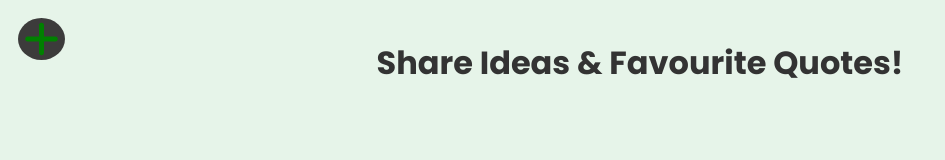
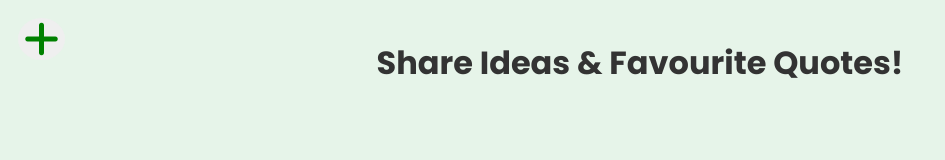
Before and after one commit to Safo-Samson/ShareIdeas-app, a website: page public/index.html in a window 1280 px wide. Shown: the whole page, without its empty margins (0-945 px from the left). Drawn offline with Linux system fonts and the light colour scheme; no server answers.

Commit message:
taking backgroud off + button

```diff
--- a/public/main.css
+++ b/public/main.css
@@ -19,7 +19,7 @@ header {
 
 #modal-btn {
 	border: none;
-	background: rgb(60, 59, 59);
+	/* background: rgb(60, 59, 59); */
 	border-radius: 50%;
 	color: green;
 	cursor: pointer;
```
